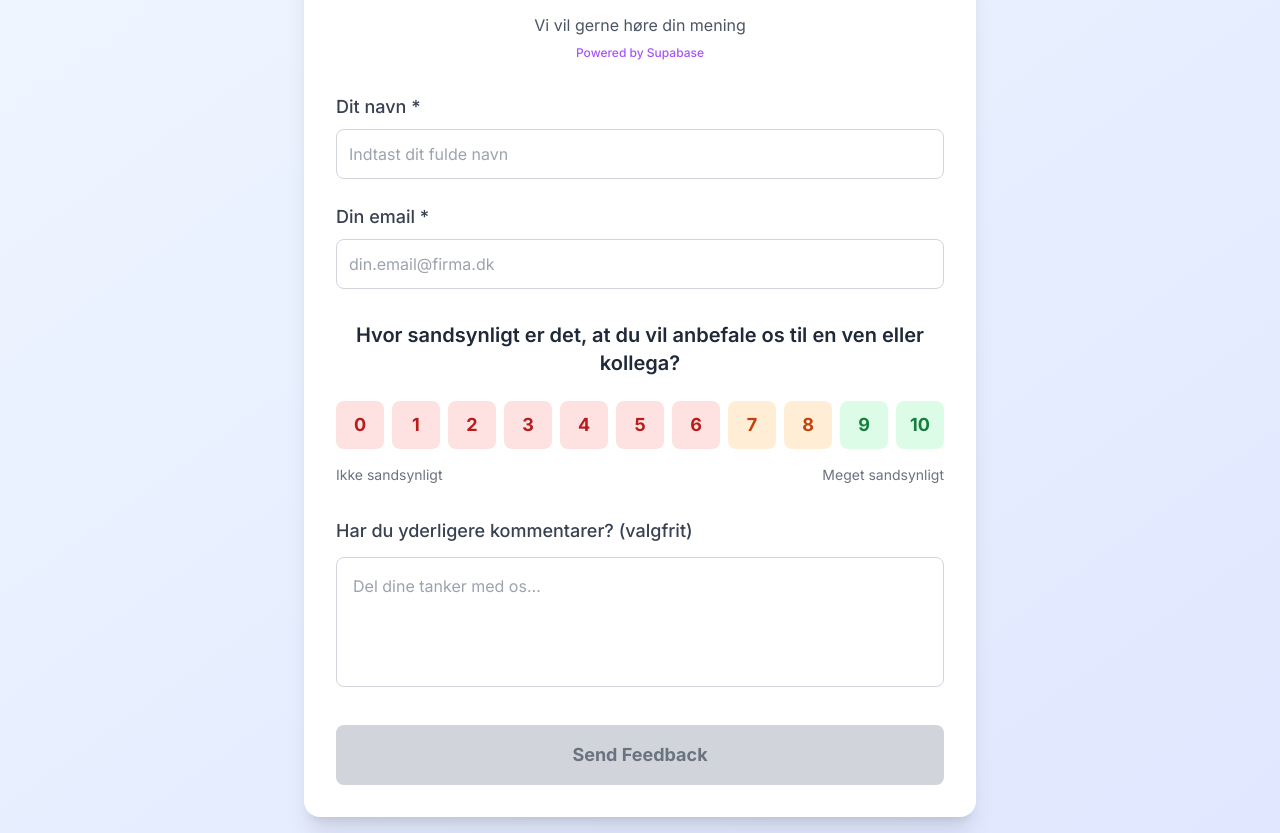
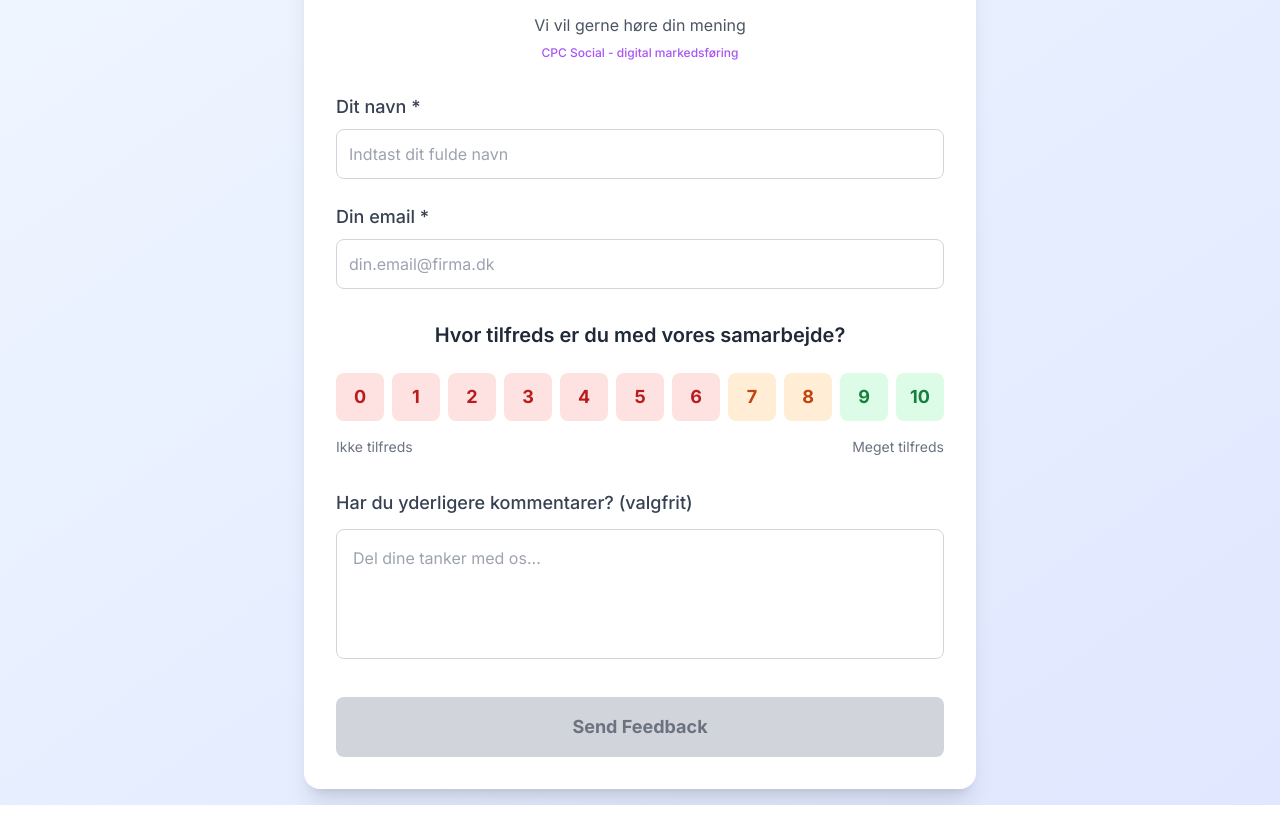
Before and after one commit to CGS-stack/nps-webapp, a plain HTML site: page index.html in a window 1280 px wide. Shown: the part 87-920 px from the top of the page. After the commit the page ends 892 px from the top, so only its background shows below. Drawn offline with nearby package versions, Linux system fonts and the light colour scheme.

Commit message:
Update index.html

```diff
--- a/index.html
+++ b/index.html
@@ -37,7 +37,7 @@
                                 <h1 class="text-3xl font-bold text-gray-800">Kundetilfredshed</h1>
                             </div>
                             <p class="text-gray-600">Vi vil gerne høre din mening</p>
-                            <p class="text-xs text-purple-500 mt-2 font-medium">Powered by Supabase</p>
+                            <p class="text-xs text-purple-500 mt-2 font-medium">CPC Social - digital markedsføring</p>
                             <div id="customer-info" class="mt-4 p-3 bg-blue-50 rounded-lg hidden">
                                 <p class="text-blue-700 font-medium">Kunde: <span id="customer-name"></span></p>
                             </div>
@@ -71,13 +71,13 @@
 
                         <div class="mb-8">
                             <h2 class="text-xl font-semibold text-gray-800 mb-6 text-center">
-                                Hvor sandsynligt er det, at du vil anbefale os til en ven eller kollega?
+                                Hvor tilfreds er du med vores samarbejde?
                             </h2>
 
                             <div class="grid grid-cols-11 gap-2 mb-4" id="score-buttons"></div>
                             <div class="flex justify-between mt-2 text-sm text-gray-500">
-                                <span>Ikke sandsynligt</span>
-                                <span>Meget sandsynligt</span>
+                                <span>Ikke tilfreds</span>
+                                <span>Meget tilfreds</span>
                             </div>
                         </div>
 
```
